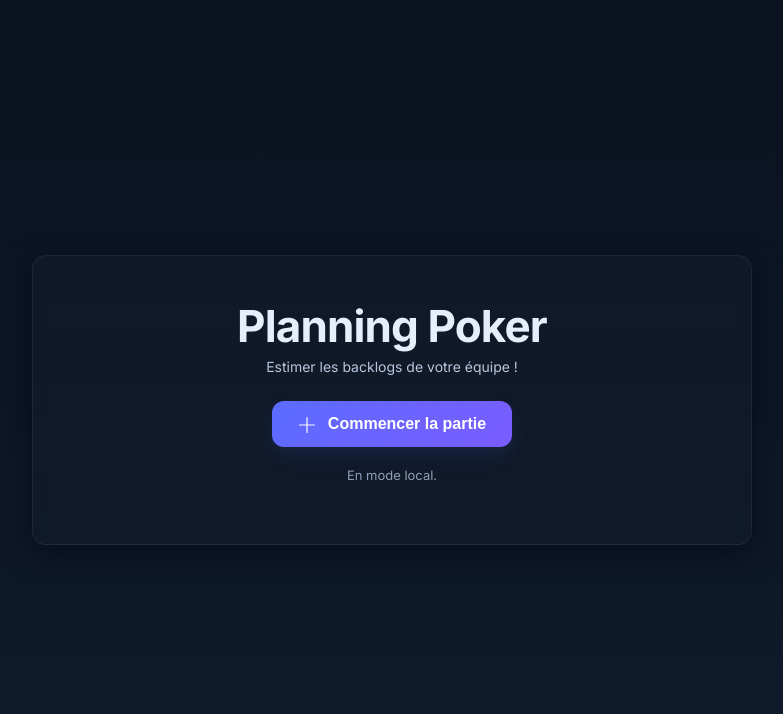
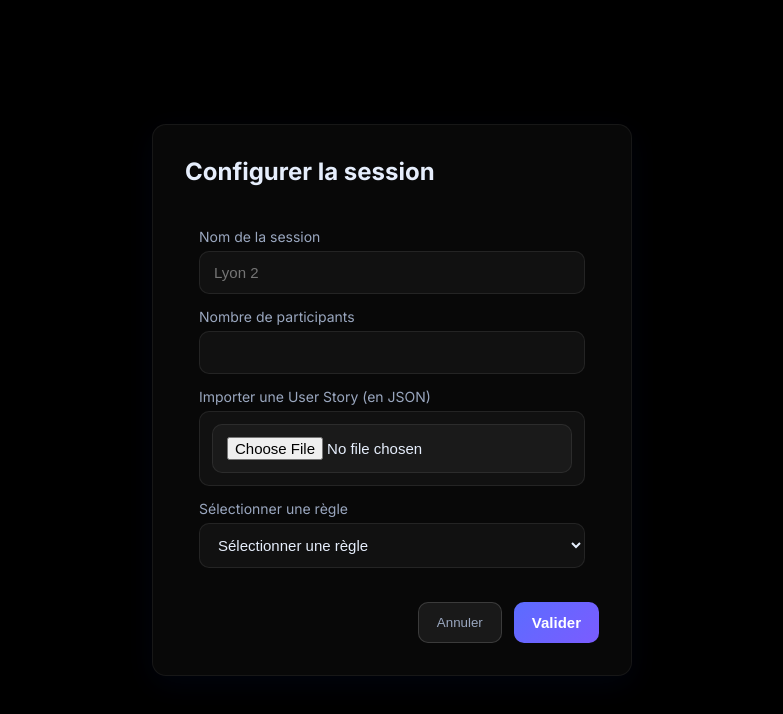
Before and after one commit to Lucas-ui/PlanningPoker, a plain HTML site: page index.html in a window 1280 px wide. Both pictures are taken after a click on the button "Commencer la partie". Shown: the whole page, without its empty margins (248-1031 px from the left). Drawn offline with Linux system fonts and the light colour scheme.

Commit message:
Feat : form start game

```diff
--- a/app.js
+++ b/app.js
@@ -0,0 +1,75 @@
+const openBtn = document.getElementById("openModal");
+const closeBtn = document.getElementById("closeModal");
+const modal = document.getElementById("setupModal");
+const sessionForm = document.getElementById("sessionForm");
+
+function openModal() {
+  modal.style.display = "flex";
+}
+
+function closeModal() {
+  modal.style.display = "none";
+}
+
+function createParticipantsForm(numParticipants) {
+  const form = document.createElement("form");
+  form.id = "participantsForm";
+
+  let html = `<p>Veuillez entrer le nom de chaque participant :</p>`;
+  for (let i = 1; i <= numParticipants; i++) {
+    html += `
+      <label for="participant${i}">Participant ${i}</label>
+      <input type="text" id="participant${i}" name="participant${i}" placeholder="Nom ${i}" required />`;
+  }
+
+  html += `
+    <div class="form-actions">
+      <button type="button" id="backToSessionForm" class="btn-secondary">Retour</button>
+      <button type="submit" class="btn-primary">Démarrer la session</button>
+    </div>
+  `;
+
+  form.innerHTML = html;
+
+  form.querySelector("#backToSessionForm").addEventListener("click", () => {
+    form.replaceWith(sessionForm);
+  });
+
+  form.addEventListener("submit", (e) =>
+    submitParticipants(e, numParticipants)
+  );
+
+  return form;
+}
+
+function submitParticipants(e, numParticipants) {
+  e.preventDefault();
+
+  const participants = [];
+  for (let i = 1; i <= numParticipants; i++) {
+    participants.push(document.getElementById(`participant${i}`).value.trim());
+  }
+
+  console.log("Participants :", participants);
+
+  //stocker les participants dans la session ?
+  //rediriger l'utilisateur vers la page html écran de vote
+
+  closeModal();
+}
+
+openBtn.addEventListener("click", openModal);
+closeBtn.addEventListener("click", closeModal);
+
+window.addEventListener("click", (e) => {
+  if (e.target === modal) closeModal();
+});
+
+sessionForm.addEventListener("submit", (e) => {
+  e.preventDefault();
+  const numParticipants = parseInt(
+    document.getElementById("participants").value
+  );
+  const participantsForm = createParticipantsForm(numParticipants);
+  sessionForm.replaceWith(participantsForm);
+});
--- a/index.html
+++ b/index.html
@@ -1,29 +1,96 @@
-<!doctype html>
+<!DOCTYPE html>
 <html lang="fr">
-
   <head>
     <meta charset="utf-8" />
     <meta name="viewport" content="width=device-width,initial-scale=1" />
     <title>Planning Poker</title>
-    <link href="https://fonts.googleapis.com/css2?family=Inter:wght@300;400;600;700&display=swap" rel="stylesheet">
-    <link rel="stylesheet" href="style.css">
+    <link
+      href="https://fonts.googleapis.com/css2?family=Inter:wght@300;400;600;700&display=swap"
+      rel="stylesheet"
+    />
+    <link rel="shortcut icon" type="image/x-icon" href="favicon.png" />
+    <link rel="stylesheet" href="style.css" />
   </head>
 
   <body>
-    <main class="center-card" role="main" aria-labelledby="app-title">
+    <main class="center-card">
       <h1 id="app-title" class="brand">Planning Poker</h1>
       <p class="tagline">Estimer les backlogs de votre équipe !</p>
 
-        <button id="openModal" class="start-btn" aria-haspopup="dialog" aria-controls="configModal">
-            <svg width="18" height="18" viewBox="0 0 24 24" fill="none" aria-hidden style="transform:translateY(1px)">
-                <path d="M12 2v20M2 12h20" stroke="rgba(255,255,255,0.95)" stroke-width="1.6" stroke-linecap="round"
-                    stroke-linejoin="round" />
+      <button
+        id="openModal"
+        class="start-btn"
+        aria-haspopup="dialog"
+        aria-controls="setupModal"
+      >
+        <svg
+          width="18"
+          height="18"
+          viewBox="0 0 24 24"
+          fill="none"
+          aria-hidden
+          style="transform: translateY(1px)"
+        >
+          <path
+            d="M12 2v20M2 12h20"
+            stroke="rgba(255,255,255,0.95)"
+            stroke-width="1.6"
+            stroke-linecap="round"
+            stroke-linejoin="round"
+          />
         </svg>
         Commencer la partie
       </button>
 
       <p class="meta">En mode local.</p>
     </main>
+
+    <section id="setupModal" class="modal">
+      <div class="modal-dialog">
+        <header>
+          <h2 id="setupTitle">Configurer la session</h2>
+        </header>
+        <form id="sessionForm">
+          <fieldset>
+            <label for="sessionName">Nom de la session</label>
+            <input
+              type="text"
+              id="sessionName"
+              name="sessionName"
+              placeholder="Lyon 2"
+              required
+            />
+            <label for="participants">Nombre de participants</label>
+            <input
+              type="number"
+              id="participants"
+              name="participants"
+              min="2"
+              required
+            />
+            <label for="jsonFile">Importer une User Story (en JSON)</label>
+            <div class="file-field">
+              <input type="file" id="jsonFile" accept=".json" />
+            </div>
+            <label for="rule">Sélectionner une règle</label>
+            <select id="rule" name="rule" required>
+              <option value="" disabled selected>Sélectionner une règle</option>
+              <option value="moyenne">Moyenne</option>
+              <option value="mediane">Médiane</option>
+              <option value="majoriteAbsolue">Majorité absolue</option>
+              <option value="majoriteRelative">Majorité relative</option>
+            </select>
+          </fieldset>
+          <div class="form-actions">
+            <button type="button" id="closeModal" class="btn-secondary">
+              Annuler
+            </button>
+            <button type="submit" class="btn-primary">Valider</button>
+          </div>
+        </form>
+      </div>
+    </section>
+
+    <script type="text/javascript" src="app.js"></script>
   </body>
-
 </html>
--- a/style.css
+++ b/style.css
@@ -1,6 +1,7 @@
 :root {
   --bg-1: #0b1220;
   --bg-2: #0f1b2b;
+  --bg-3: black;
   --panel: rgba(255, 255, 255, 0.03);
   --muted: #9aa7bf;
   --title: #e6eefc;
@@ -12,19 +13,28 @@
 }
 
 * {
-    box-sizing: border-box
+  box-sizing: border-box;
 }
 
 html,
 body {
-    height: 100%
+  height: 100%;
 }
 
 body {
   margin: 0;
-    font-family: "Inter", system-ui, -apple-system, "Segoe UI", Roboto, "Helvetica Neue", Arial;
-    background: radial-gradient(1200px 600px at 10% 10%, rgba(92, 104, 255, 0.06), transparent 8%),
-        radial-gradient(900px 500px at 90% 90%, rgba(123, 92, 255, 0.04), transparent 6%),
+  font-family: "Inter", system-ui, -apple-system, "Segoe UI", Roboto,
+    "Helvetica Neue", Arial;
+  background: radial-gradient(
+      1200px 600px at 10% 10%,
+      rgba(92, 104, 255, 0.06),
+      transparent 8%
+    ),
+    radial-gradient(
+      900px 500px at 90% 90%,
+      rgba(123, 92, 255, 0.04),
+      transparent 6%
+    ),
     linear-gradient(180deg, var(--bg-1) 0%, var(--bg-2) 100%);
   color: var(--muted);
   -webkit-font-smoothing: antialiased;
@@ -40,7 +50,11 @@ body {
   width: min(720px, 92vw);
   padding: 48px 40px;
   border-radius: var(--radius);
-    background: linear-gradient(180deg, rgba(255, 255, 255, 0.02), rgba(255, 255, 255, 0.01));
+  background: linear-gradient(
+    180deg,
+    rgba(255, 255, 255, 0.02),
+    rgba(255, 255, 255, 0.01)
+  );
   border: 1px solid var(--glass-border);
   box-shadow: var(--shadow);
   text-align: center;
@@ -76,12 +90,12 @@ body {
   border-radius: 12px;
   cursor: pointer;
   box-shadow: 0 8px 20px rgba(91, 108, 255, 0.12);
-    transition: transform .12s ease, box-shadow .12s ease;
+  transition: transform 0.12s ease, box-shadow 0.12s ease;
   text-decoration: none;
 }
 
 .start-btn:active {
-    transform: translateY(1px)
+  transform: translateY(1px);
 }
 
 .start-btn:hover {
@@ -95,7 +109,150 @@ body {
   color: #8f9fb7;
 }
 
-@media (max-width:420px) {
+.modal {
+  position: fixed;
+  inset: 0;
+  background: var(--bg-3);
+  display: none;
+  align-items: center;
+  justify-content: center;
+  z-index: 20;
+}
+
+.modal-dialog {
+  width: min(480px, 92vw);
+  max-height: 90vh;
+  overflow-y: auto;
+  background: var(--panel);
+  border: 1px solid var(--glass-border);
+  border-radius: var(--radius);
+  padding: 32px;
+  box-shadow: var(--shadow);
+  color: var(--title);
+  animation: fadeIn 0.25s ease;
+}
+
+.modal-dialog h2 {
+  margin-top: 0;
+  margin-bottom: 22px;
+  font-size: 24px;
+  color: var(--title);
+}
+
+.modal-dialog label {
+  display: block;
+  margin: 14px 0 6px;
+  font-size: 14px;
+  color: var(--muted);
+}
+
+.modal-dialog select option {
+  background-color: var(--bg-1);
+  color: var(--title);
+}
+
+.modal-dialog input,
+.modal-dialog select {
+  width: 100%;
+  padding: 12px 14px;
+  border-radius: 10px;
+  border: 1px solid rgba(255, 255, 255, 0.08);
+  background: rgba(255, 255, 255, 0.04);
+  color: var(--title);
+  font-size: 15px;
+}
+
+.modal-dialog input:focus,
+.modal-dialog select:focus {
+  outline: 2px solid var(--accent-from);
+}
+
+.file-field {
+  background: rgba(255, 255, 255, 0.04);
+  border: 1px solid rgba(255, 255, 255, 0.08);
+  padding: 12px;
+  border-radius: 10px;
+  color: var(--muted);
+  display: flex;
+  align-items: center;
+  gap: 12px;
+}
+
+.file-field input[type="file"] {
+  width: 100%;
+  cursor: pointer;
+}
+
+fieldset {
+  border: none;
+}
+
+.form-actions {
+  display: flex;
+  justify-content: flex-end;
+  gap: 12px;
+  margin-top: 24px;
+}
+
+.btn-primary {
+  background: linear-gradient(135deg, var(--accent-from), var(--accent-to));
+  border: none;
+  color: white;
+  padding: 12px 18px;
+  border-radius: 10px;
+  cursor: pointer;
+  font-weight: 600;
+  font-size: 15px;
+}
+
+.btn-secondary {
+  background: rgba(255, 255, 255, 0.07);
+  border: 1px solid rgba(255, 255, 255, 0.15);
+  color: var(--muted);
+  padding: 12px 18px;
+  border-radius: 10px;
+  cursor: pointer;
+  font-weight: 500;
+}
+
+.btn-secondary:hover {
+  background: rgba(255, 255, 255, 0.1);
+}
+
+.btn-primary:hover {
+  box-shadow: 0 12px 32px rgba(91, 108, 255, 0.25);
+}
+
+.modal-dialog::-webkit-scrollbar {
+  width: 10px;
+}
+
+.modal-dialog::-webkit-scrollbar-track {
+  background: rgba(255, 255, 255, 0.02);
+  border-radius: 10px;
+}
+
+.modal-dialog::-webkit-scrollbar-thumb {
+  background: linear-gradient(135deg, var(--accent-from), var(--accent-to));
+  border-radius: 10px;
+}
+
+.modal-dialog::-webkit-scrollbar-thumb:hover {
+  background: linear-gradient(135deg, var(--accent-to), var(--accent-from));
+}
+
+@keyframes fadeIn {
+  from {
+    opacity: 0;
+    transform: scale(0.96);
+  }
+  to {
+    opacity: 1;
+    transform: scale(1);
+  }
+}
+
+@media (max-width: 420px) {
   .center-card {
     padding: 28px 20px;
   }
```
Also changed, not shown: assets/README.md (added), components/README.md (added), data/README.md (added), favicon.png (added), views/README.md (added). Lines whose indentation alone changed are shown as unchanged.
